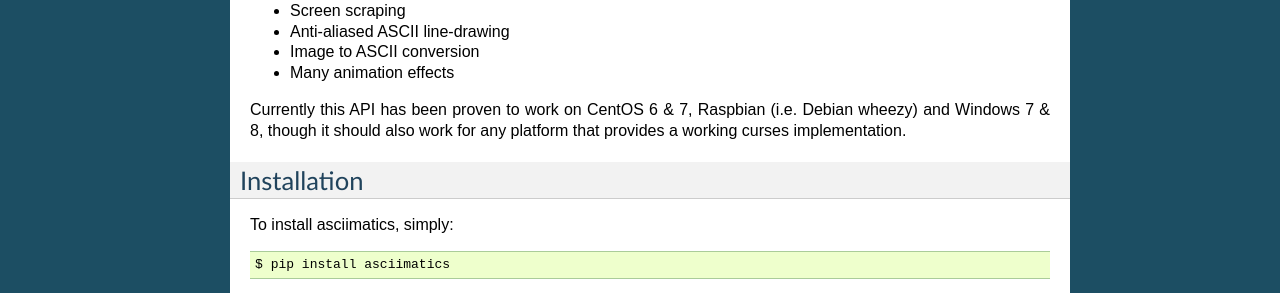
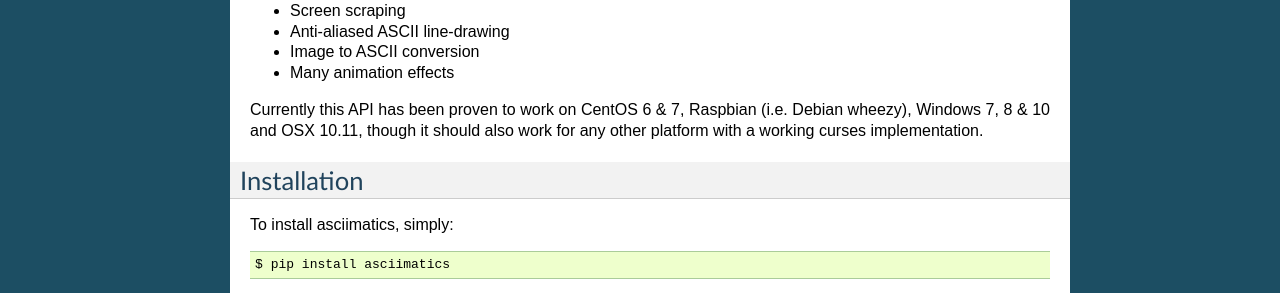
Before and after one commit to peterbrittain/asciimatics, a Sphinx documentation site: the page built from doc/source/intro.rst, in a window 1280 px wide. Shown: the part 425-718 px from the top of the page. Built offline with Sphinx 7.4.7, drawn with Linux system fonts in a browser that asks for light colours.

Commit message:
Update known working platforms

```diff
--- a/doc/source/intro.rst
+++ b/doc/source/intro.rst
@@ -27,8 +27,8 @@
 * Many animation effects
 
 Currently this API has been proven to work on CentOS 6 & 7, Raspbian (i.e.
-Debian wheezy) and Windows 7 & 8, though it should also work for any
-platform that provides a working curses implementation.
+Debian wheezy), Windows 7, 8 & 10 and OSX 10.11, though it should also
+work for any other platform with a working curses implementation.
 
 
 Installation
```
